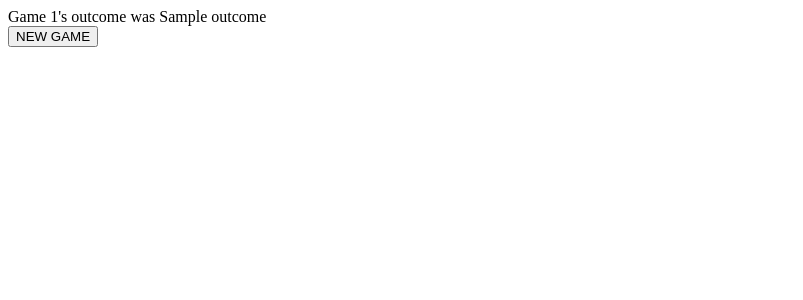
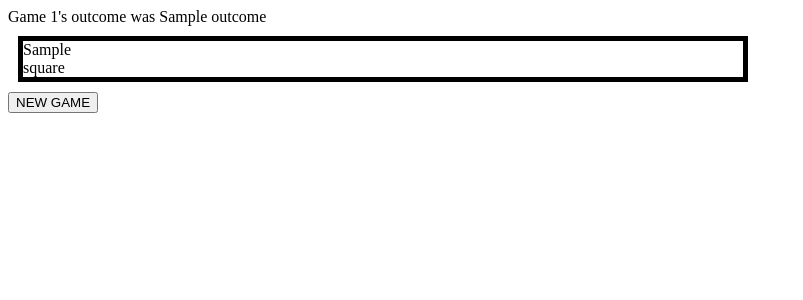
Before and after one commit to offby1/django-chess, a Django app: template django_chess/app/templates/app/game.html in a window 1280 px wide. Shown: the top 300 px of the page, without its empty margins (0-803 px from the left). Run offline with Django 5.2, Linux system fonts and the light colour scheme; the template is opened without the code that fills it: most values are stand-ins (such as "Sample title", 1, 10 or a date in 2020); some libraries are stand-ins or nearby versions.

Commit message:
Don't hide the board at the end of the game

```diff
--- a/TODO.txt
+++ b/TODO.txt
@@ -6,7 +6,6 @@ TODO
   - Each move made
   - when someone captures a piece, display something to tell us "yo, you just captured the knight/pawn/whatever"
   - when we're in check, say so
-* When we get checkmated, draw the board, as opposed to just showing the "why the game is over" message
 * I've gotten a pawn to the other side of the board, but it didn't magically turn into a queen.
 * Sometimes it lets me click on a piece, and it highlights; but there are no legal moves.  WTF? I can't remember exactly how I got into this situation; I think I had the king in check and had cliked on some random faraway pawn.  It's not surprising that it has no legal moves, since the only legal moves are either "move the king out of danger" or "capture the piece that's endangering the king".
 
@@ -14,6 +13,7 @@ TODO
 * How about listing the existing games, and letting me see them via a single click?  Right now I have to manually type in a URL like `http://localhost:8000/game/?game_display_number=3`
 
 DONE
+* When we get checkmated, draw the board, as opposed to just showing the "why the game is over" message
 * Try eliminating the "Play a move for Black" button, and just have Black always play after White has played.
 * Pretty sure I've captured a king, and yet the game never ended -- "Outcome" remained None.
 * It'd be nice if there were some visual indicator of WHOSE TURN IT IS
--- a/django_chess/app/templates/app/game.html
+++ b/django_chess/app/templates/app/game.html
@@ -22,10 +22,10 @@
                         </form>
                     {% endif %}
                 {% endif %}
-                <div class="board">
-                    {% for s in squares %}{{ s }}{% endfor %}
-                </div>
             {% endif %}
+            <div class="board">
+                {% for s in squares %}{{ s }}{% endfor %}
+            </div>
             <div id="status-whatnots">
                 <form method="post" action="{% url 'game' %}">
                     {% csrf_token %}
```
